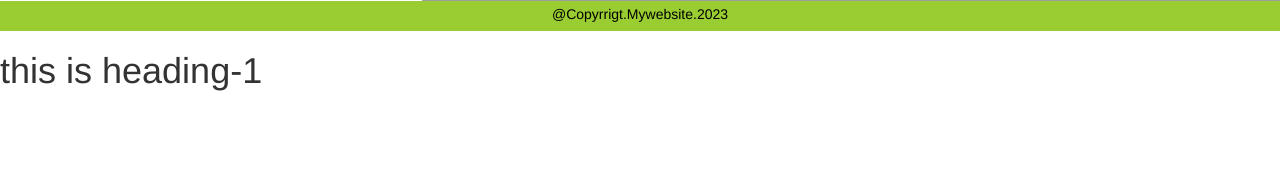
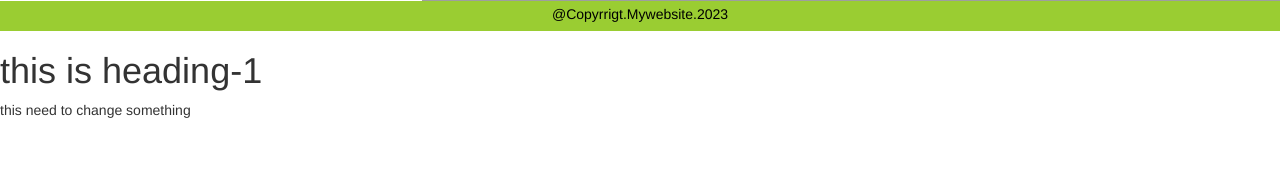
Before and after one commit to Abusaleh71/Project122, a PHP site: page /Home1.php in a window 1280 px wide. Shown: the part 619-800 px from the top of the page. Run offline with PHP 8.4, Linux system fonts and the light colour scheme; grey boxes are pictures that could not be loaded.

Commit message:
Update Home1.php

```diff
--- a/Admin/Home1.php
+++ b/Admin/Home1.php
@@ -45,6 +45,7 @@
           <p>@Copyrrigt.Mywebsite.2023</p>
          </div>
          <h1> this is heading-1</h1>
+                <p> this need to change something</p>
 
 </body>
 </html>
```
